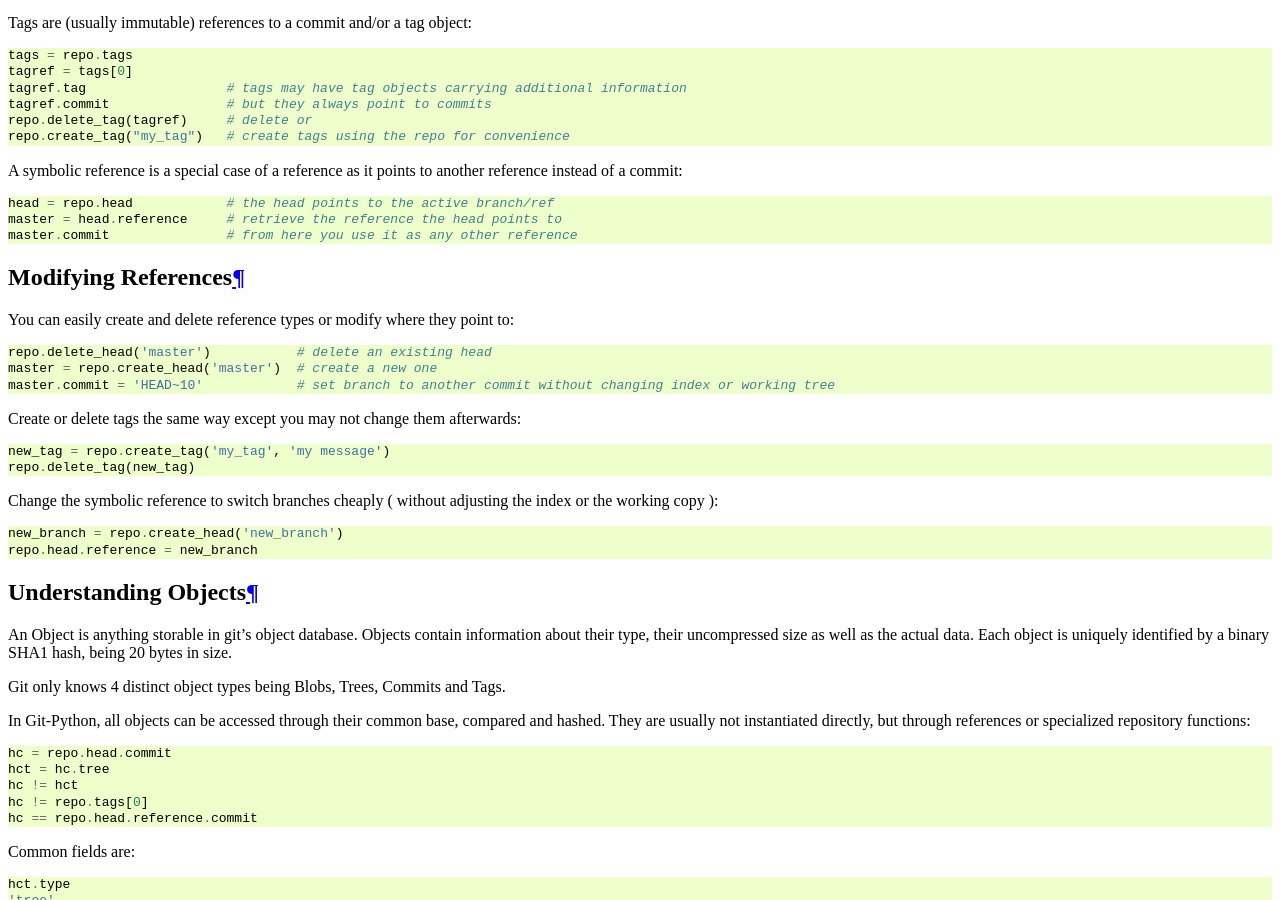
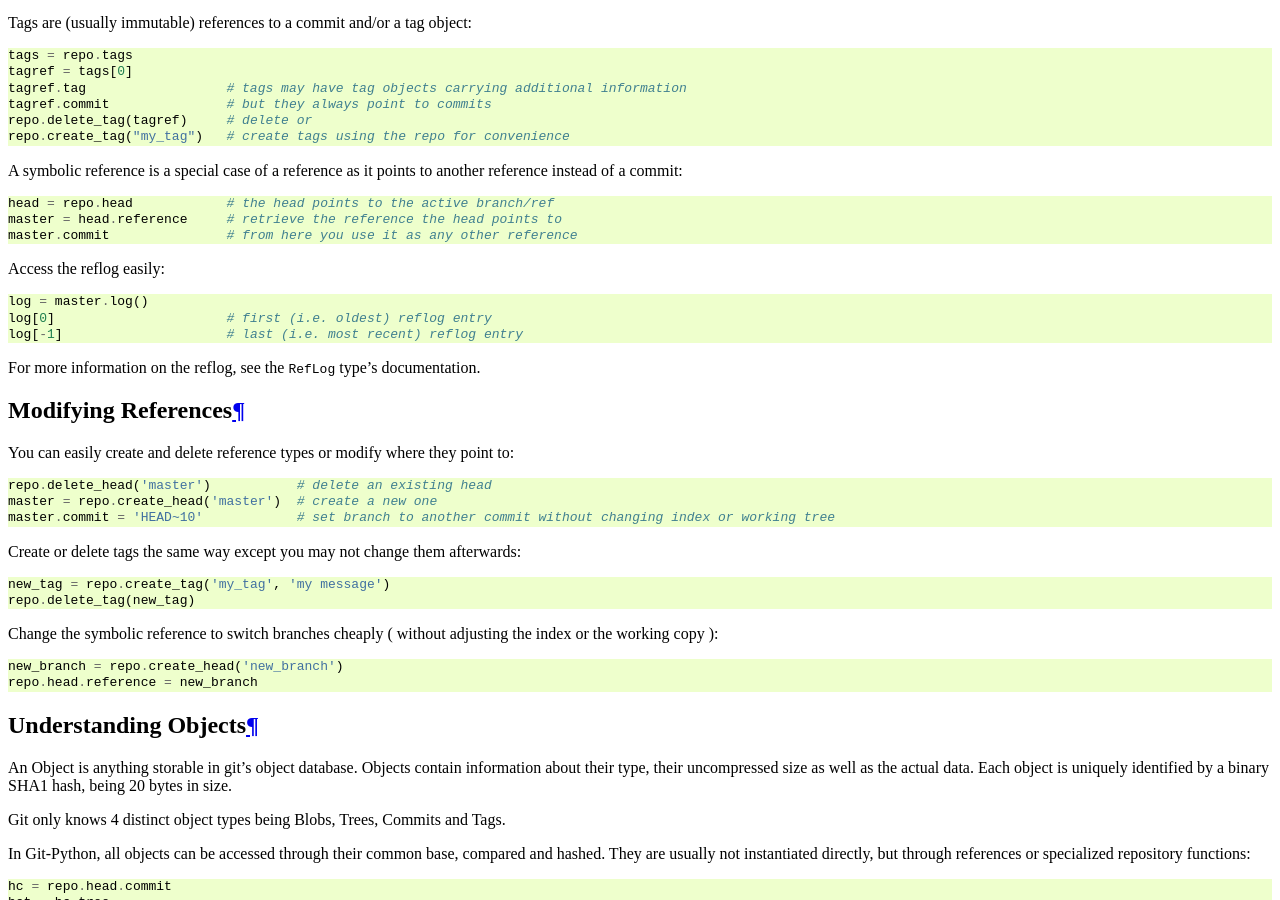
Before and after one commit to gitpython-developers/GitPython, a Sphinx documentation site: the page built from doc/source/tutorial.rst, in a window 1280 px wide and 900 px high, scrolled down 1223 px. Built offline with Sphinx 7.4.7, drawn with Linux system fonts in a browser that asks for light colours.

Commit message:
Documentation is now being built for all new modules

```diff
--- a/doc/source/changes.rst
+++ b/doc/source/changes.rst
@@ -1,6 +1,10 @@
 =========
 Changelog
 =========
+
+0.3.2 Beta 2
+============
+* Added reflog support ( reading and writing )
 
 0.3.2 Beta 1
 ============
--- a/doc/source/conf.py
+++ b/doc/source/conf.py
@@ -20,7 +20,7 @@ import sys, os
 # is relative to the documentation root, use os.path.abspath to make it
 # absolute, like shown here.
 #sys.path.append(os.path.abspath('.'))
-sys.path.insert(0, os.path.abspath('../../lib'))
+sys.path.insert(0, os.path.abspath('../../../'))
 
 # General configuration
 # ---------------------
--- a/doc/source/tutorial.rst
+++ b/doc/source/tutorial.rst
@@ -88,6 +88,14 @@ A symbolic reference is a special case of a reference as it points to another re
     head = repo.head            # the head points to the active branch/ref
     master = head.reference     # retrieve the reference the head points to
     master.commit               # from here you use it as any other reference
+
+Access the reflog easily::
+
+    log = master.log()
+    log[0]                      # first (i.e. oldest) reflog entry
+    log[-1]                     # last (i.e. most recent) reflog entry
+
+For more information on the reflog, see the ``RefLog`` type's documentation.
 
 Modifying References
 ********************
--- a/remote.py
+++ b/remote.py
@@ -3,7 +3,8 @@
 #
 # This module is part of GitPython and is released under
 # the BSD License: http://www.opensource.org/licenses/bsd-license.php
-"""Module implementing a remote object allowing easy access to git remotes"""
+
+# Module implementing a remote object allowing easy access to git remotes
 
 from exc import GitCommandError
 from objects import Commit
```
Also changed, not shown: doc/source/reference.rst (+38 -3 lines), 3 other files.
